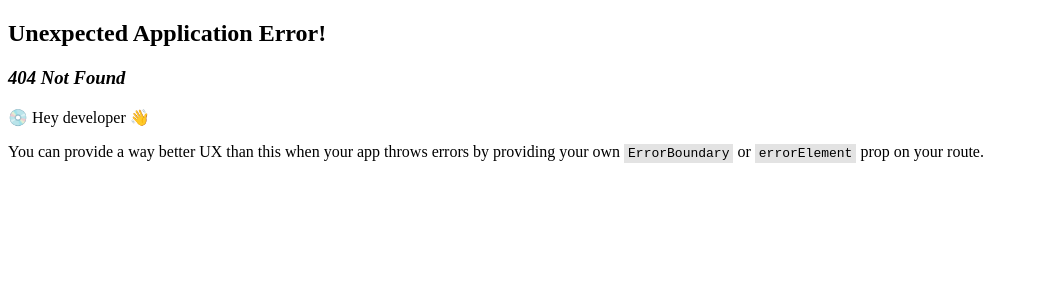
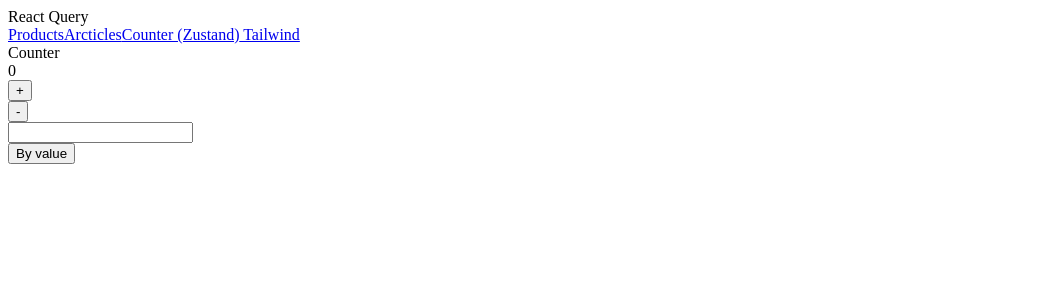
Before and after one commit to sanchezgregory/react-query, a React app: page /counter in a window 1280 px wide. Before the commit this address had no page. Shown: the top 300 px of the page, without its empty margins (0-1039 px from the left). Built offline with nearby package versions, Linux system fonts and the light colour scheme; the HTML template or start-up script is replaced by a standard one.

Commit message:
Using Zustand for global state

```diff
--- a/package.json
+++ b/package.json
@@ -12,13 +12,13 @@
   },
   "dependencies": {
     "axios": "^1.7.2",
-    "json-server": "^1.0.0-beta.0",
     "react": "^18.2.0",
     "react-dom": "^18.2.0",
     "react-query": "^3.39.3",
     "react-router-dom": "^6.23.1",
     "tailwindcss-directional-shadows": "^0.1.12",
-    "uuid": "^9.0.1"
+    "uuid": "^9.0.1",
+    "zustand": "^4.5.2"
   },
   "devDependencies": {
     "@types/node": "^20.12.12",
@@ -31,6 +31,7 @@
     "eslint": "^8.57.0",
     "eslint-plugin-react-hooks": "^4.6.0",
     "eslint-plugin-react-refresh": "^0.4.6",
+    "json-server": "^1.0.0-beta.1",
     "postcss": "^8.4.38",
     "tailwindcss": "^3.4.3",
     "typescript": "^5.2.2",
--- a/src/App.tsx
+++ b/src/App.tsx
@@ -4,6 +4,7 @@ import Details from "./components/Details"
 import { TailwincssView } from "./components/TailwincssView"
 import MainPage from "./components/MainPage.tsx"
 import UpdateProd from './components/UpdateProd.tsx'
+import {Counter} from './components/Counter.jsx'
 
 const router = createBrowserRouter([
   {
@@ -21,6 +22,10 @@ const router = createBrowserRouter([
       {
         path:"/products/update/:id",
         element:<UpdateProd />
+      },
+      {
+        path:"/counter",
+        element:<Counter />
       },
       {
         path:"/tailwind-practice",
--- /dev/null
+++ b/src/components/Counter.jsx
@@ -0,0 +1,37 @@
+import React, { useState } from 'react'
+import {useCounterStore} from '../utilities/store-zustand'
+
+export const Counter = () => {
+
+  const [value, setValue] = useState(0)
+  /*
+  const count = useCounterStore(state => state.count)
+  const showText = useCounterStore(state => state.showText)
+  */
+  const increment = useCounterStore(state => state.increment)
+  const decrement = useCounterStore(state => state.decrement)
+  const incByValue = useCounterStore(state => state.incByValue)
+  const changeText = useCounterStore(state => state.changeText)
+
+
+  // para hacerlo todo junto, se puede destructurar asi
+  const [count, showText] = useCounterStore(state => [state.count, state.showText])
+
+  const handleClic = () => {
+    incByValue(value)
+    changeText(value)
+  }
+
+  return (
+    <>
+      {showText && <div>Text by state: {showText}</div>}
+      <div>Counter</div>
+
+      <div>{count}</div>
+      <div><button onClick={increment}> + </button></div>
+      <div><button onClick={decrement}> - </button></div>
+      <div><input type="text" onChange={(e)=> (setValue(Number(e.target.value)))}/></div>
+      <div><button onClick={handleClic}> By value </button></div>
+    </>
+  )
+}
--- a/src/components/Nav.tsx
+++ b/src/components/Nav.tsx
@@ -12,6 +12,7 @@ const Nav = () => {
         <div className='flex gap-5 active:bg-slate-50'>
             <NavLink to={'/products'}>Products</NavLink>
             <NavLink to={'/articles'}>Arcticles</NavLink>
+            <NavLink to={'/counter'}>Counter (Zustand)</NavLink>
             <NavLink to={'/tailwind-practice'}> Tailwind </NavLink>
         </div>
     </>
--- /dev/null
+++ b/src/utilities/store-zustand.js
@@ -0,0 +1,12 @@
+import create from 'zustand'
+
+export const useCounterStore = create((set) => ({
+    // state
+    count:0,
+    showText:'',
+    //actions
+    increment: ()       => set((state) => ({count: state.count + 1})),
+    decrement: ()       => set((state) => ({count: state.count -1})),
+    incByValue: (value) => set((state) => ({count: state.count + value})),
+    changeText: (value) => set(() => ({showText:`increased by: ${value} `}))
+}))
```
Also changed, not shown: 1 other file (tests, documents, lock files or other folders).
